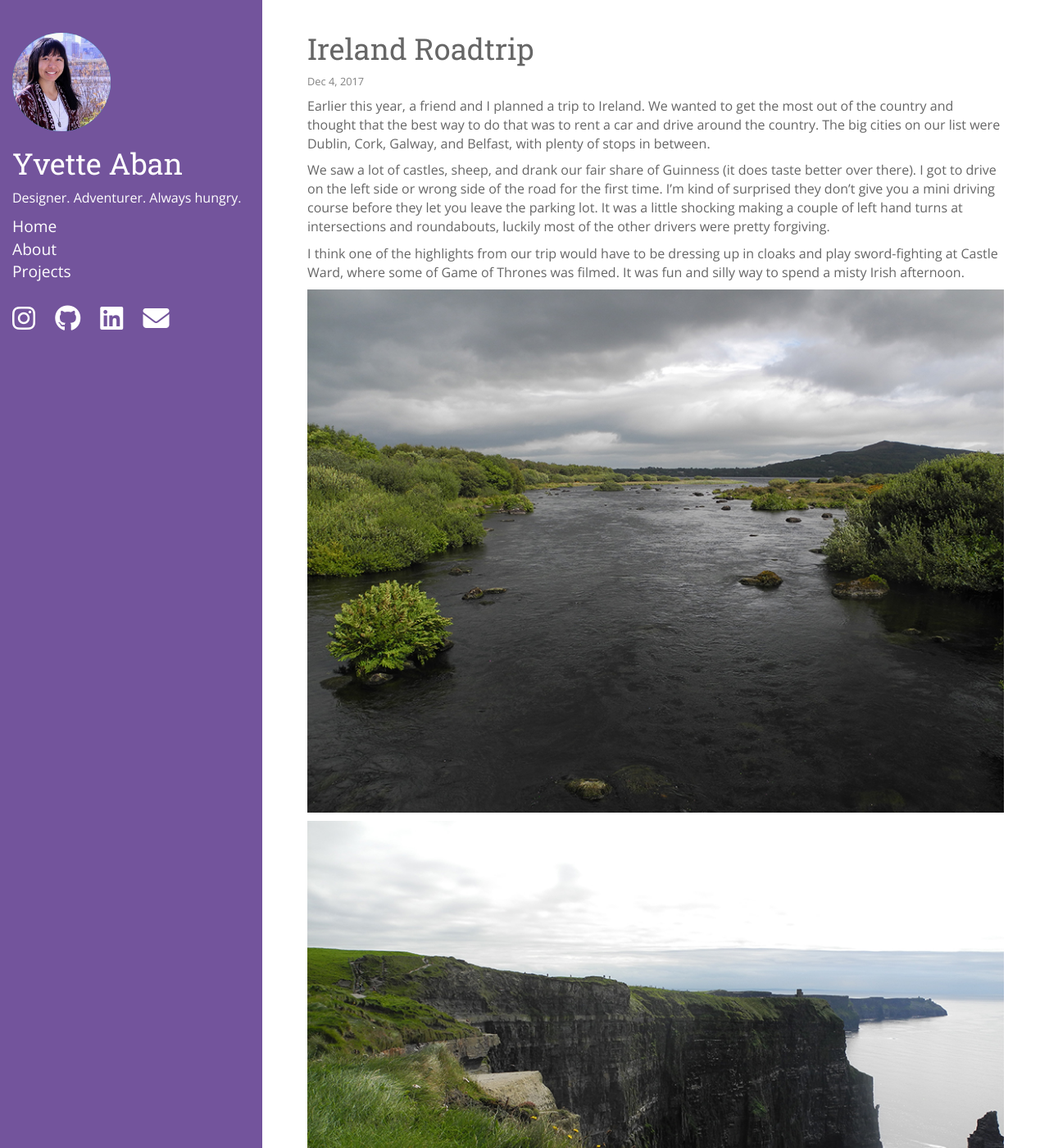
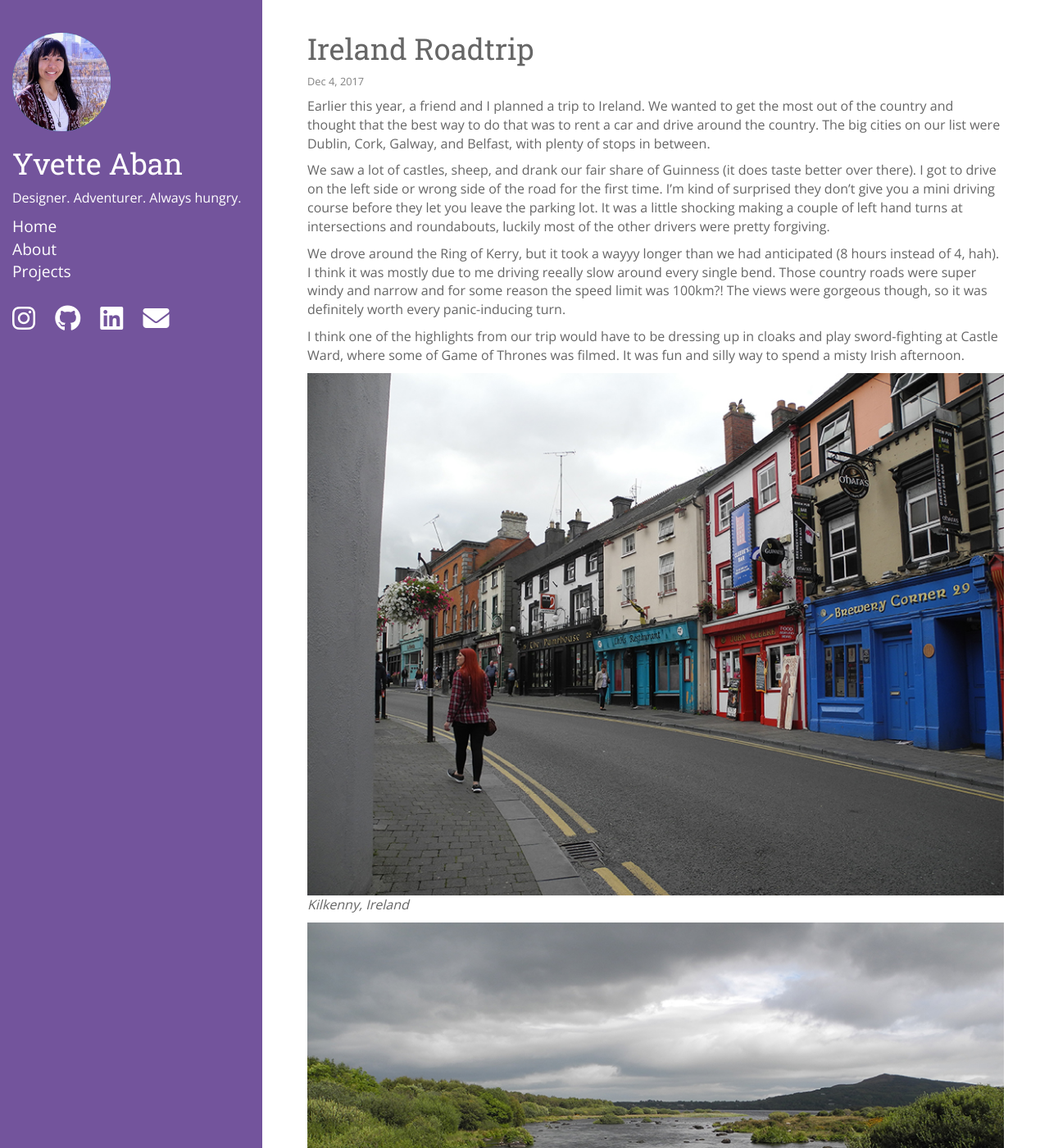
Before and after one commit to yvetteaban/yvetteaban.github.io, a Jekyll site: the page built from _posts/2017-12-04-ireland-roadtrip.md, in a window 1280 px wide and 1400 px high. Shown: the whole window at 82% size. Built offline with Jekyll 4.4.1, drawn with Linux system fonts in a browser that asks for light colours; nearby versions of some CDN libraries; comment, search, counter and statistics services are not loaded; some of the changed text lies outside the part shown.

Commit message:
Blog edits
added pics

```diff
--- a/_posts/2017-12-04-ireland-roadtrip.md
+++ b/_posts/2017-12-04-ireland-roadtrip.md
@@ -8,11 +8,25 @@
 
 We saw a lot of castles, sheep, and drank our fair share of Guinness (it does taste better over there). I got to drive on the left side or wrong side of the road for the first time. I'm kind of surprised they don't give you a mini driving course before they let you leave the parking lot. It was a little shocking making a couple of left hand turns at intersections and roundabouts, luckily most of the other drivers were pretty forgiving.
 
+We drove around the Ring of Kerry, but it took a wayyy longer than we had anticipated (8 hours instead of 4, hah). I think it was mostly due to me driving reeally slow around every single bend. Those country roads were super windy and narrow and for some reason the speed limit was 100km?! The views were gorgeous though, so it was definitely worth every panic-inducing turn.
+
 I think one of the highlights from our trip would have to be dressing up in cloaks and play sword-fighting at Castle Ward, where some of Game of Thrones was filmed. It was fun and silly way to spend a misty Irish afternoon.
 
 
+![Kilkenny]({{ site.baseurl }}/assets/ireland-kilkenny-yvetteaban.jpg)
+*Kilkenny, Ireland*
+
 ![Caragh River]({{ site.baseurl }}/assets/ireland-caraghriver-yvetteaban.jpg)
+*Caragh River; Ring of Kerry*
+
+![Ballinskellig Castle]({{ site.baseurl }}/assets/ireland-skellig-yvetteaban.jpg)
+*Ballinskelligs Castle; Ring of Kerry*
+
+![Ballinskellig Castle Above]({{ site.baseurl }}/assets/ireland-ballinskellig-yvetteaban.jpg)
+*On top of Ballinskelligs Castle; Ring of Kerry*
 
 ![Cliffs of Moher]({{ site.baseurl }}/assets/ireland-cliffs-yvetteaban.jpg)
+*Cliffs of Moher*
 
-![Ring of Kerry Skellig Castle]({{ site.baseurl }}/assets/ireland-skellig-yvetteaban.jpg)
+![Giants Causeway]({{ site.baseurl }}/assets/ireland-giantscauseway-yvetteaban.jpg)
+*Giant's Causeway, Northern Ireland*
--- a/css/main.scss
+++ b/css/main.scss
@@ -276,6 +276,12 @@
     h3 > a {
       border-bottom: none;
     }
+
+    p {
+      img {
+        display: block;
+      }
+    }
   }
 }
 .colon {
```
Also changed, not shown: _posts/2017-05-16-red-rock-canyon.md (+3 -0 lines), assets/ireland-ballinskellig-yvetteaban.jpg (added), assets/ireland-giantscauseway-yvetteaban.jpg (added), assets/ireland-kilkenny-yvetteaban.jpg (added), 7 other files.
